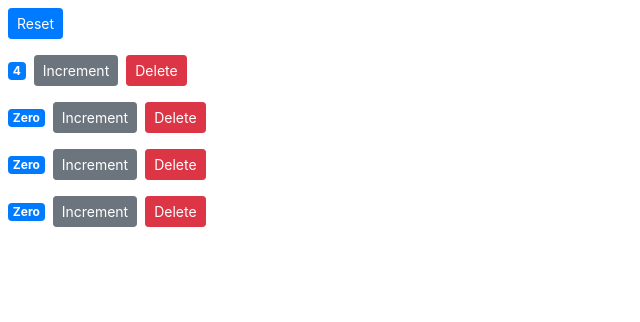
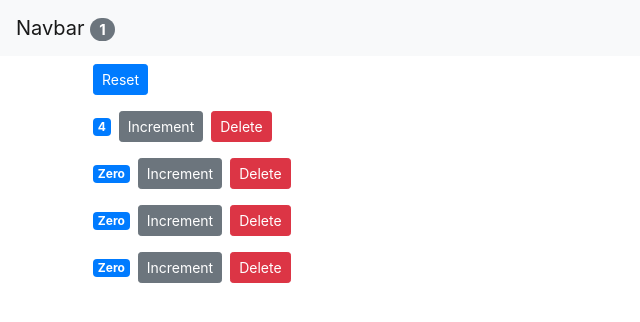
Before and after one commit to msr1013/react_counter_increment_test, a React (Create React App) app: page / in a window 1280 px wide. Shown: the top 322 px of the page, without its empty margins (0-640 px from the left). Built offline with nearby package versions, Linux system fonts and the light colour scheme.

Commit message:
lifting-up-states-to-app-component-to-sync-children-components

```diff
--- a/src/App.js
+++ b/src/App.js
@@ -1,25 +1,55 @@
-import logo from "./logo.svg";
+import NavBar from "./components/navbar";
 import "./App.css";
+import { Component } from "react";
+import Counters from "./components/counters";
 
-function App() {
-  return (
-    <div className="App">
-      <header className="App-header">
-        <img src={logo} className="App-logo" alt="logo" />
-        <p>
-          Edit <code>src/App.js</code> and save to reload.
-        </p>
-        <a
-          className="App-link"
-          href="https://reactjs.org"
-          target="_blank"
-          rel="noopener noreferrer"
-        >
-          Learn React
-        </a>
-      </header>
-    </div>
-  );
+class App extends Component {
+  state = {
+    counters: [
+      { id: 1, value: 4 },
+      { id: 2, value: 0 },
+      { id: 3, value: 0 },
+      { id: 4, value: 0 },
+    ],
+  };
+
+  handleIncrement = (counter) => {
+    const counters = [...this.state.counters];
+    const index = counters.indexOf(counter);
+    counters[index] = { ...counter };
+    counters[index].value++;
+    this.setState({ counters });
+  };
+
+  handleReset = () => {
+    const counters = this.state.counters.map((c) => {
+      c.value = 0;
+      return c;
+    });
+    this.setState({ counters });
+  };
+
+  handleDelete = (counterId) => {
+    const counters = this.state.counters.filter((c) => c.id !== counterId);
+    this.setState({ counters });
+  };
+  render() {
+    return (
+      <>
+        <NavBar
+          totalCounters={this.state.counters.filter((c) => c.value > 0).length}
+        />
+        <main className="container">
+          <Counters
+            counters={this.state.counters}
+            onReset={this.handleReset}
+            onIncrement={this.handleIncrement}
+            onDelete={this.handleDelete}
+          />
+        </main>
+      </>
+    );
+  }
 }
 
 export default App;
--- a/src/components/counters.jsx
+++ b/src/components/counters.jsx
@@ -1,50 +1,20 @@
 import React, { Component } from "react";
 import Counter from "./counter";
 class Counters extends Component {
-  state = {
-    counters: [
-      { id: 1, value: 4 },
-      { id: 2, value: 0 },
-      { id: 3, value: 0 },
-      { id: 4, value: 0 },
-    ],
-  };
-
-  handleIncrement = (counter) => {
-    const counters = [...this.state.counters];
-    const index = counters.indexOf(counter);
-    counters[index] = { ...counter };
-    counters[index].value++;
-    this.setState({ counters });
-  };
-
-  handleReset = () => {
-    const counters = this.state.counters.map((c) => {
-      c.value = 0;
-      return c;
-    });
-    this.setState({ counters });
-  };
-
-  handleDelete = (counterId) => {
-    const counters = this.state.counters.filter((c) => c.id !== counterId);
-    this.setState({ counters });
-  };
-
   render() {
     return (
       <div>
         <button
-          onClick={this.handleReset}
+          onClick={this.props.onReset}
           className="btn btn-primary btn-sm m-2"
         >
           Reset
         </button>
-        {this.state.counters.map((counter) => (
+        {this.props.counters.map((counter) => (
           <Counter
             key={counter.id}
-            onDelete={this.handleDelete}
-            onIncrement={this.handleIncrement}
+            onDelete={this.props.onDelete}
+            onIncrement={this.props.onIncrement}
             counter={counter}
           />
         ))}
--- /dev/null
+++ b/src/components/navbar.jsx
@@ -0,0 +1,19 @@
+import React, { Component } from "react";
+
+class NavBar extends Component {
+  state = {};
+  render() {
+    return (
+      <nav class="navbar navbar-light bg-light">
+        <a class="navbar-brand" href="#">
+          Navbar{" "}
+          <span className="badge badge-pill badge-secondary">
+            {this.props.totalCounters}
+          </span>
+        </a>
+      </nav>
+    );
+  }
+}
+
+export default NavBar;
--- a/src/index.js
+++ b/src/index.js
@@ -1,13 +1,13 @@
 import React from "react";
 import ReactDOM from "react-dom";
 import "./index.css";
-import Counters from "./components/counters";
+import App from "./App";
 import reportWebVitals from "./reportWebVitals";
 import "bootstrap/dist/css/bootstrap.css";
 
 ReactDOM.render(
   <React.StrictMode>
-    <Counters />
+    <App />
   </React.StrictMode>,
   document.getElementById("root")
 );
```
